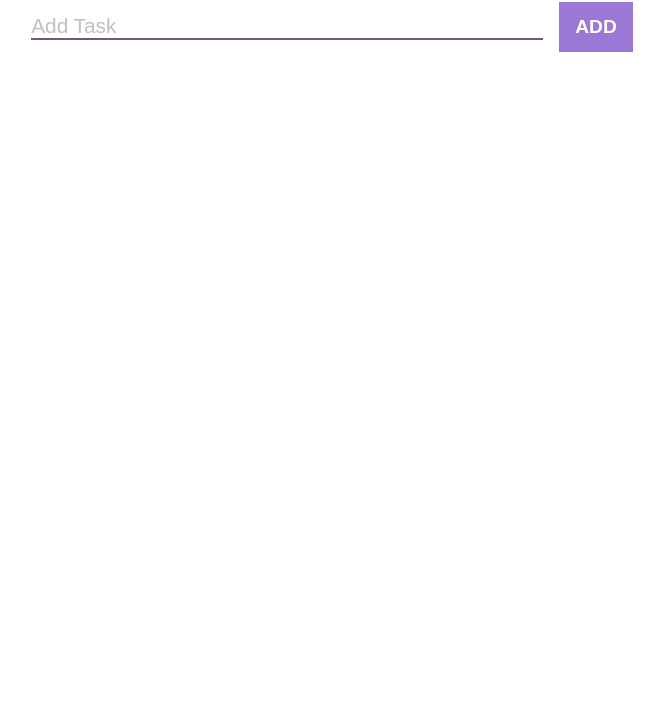
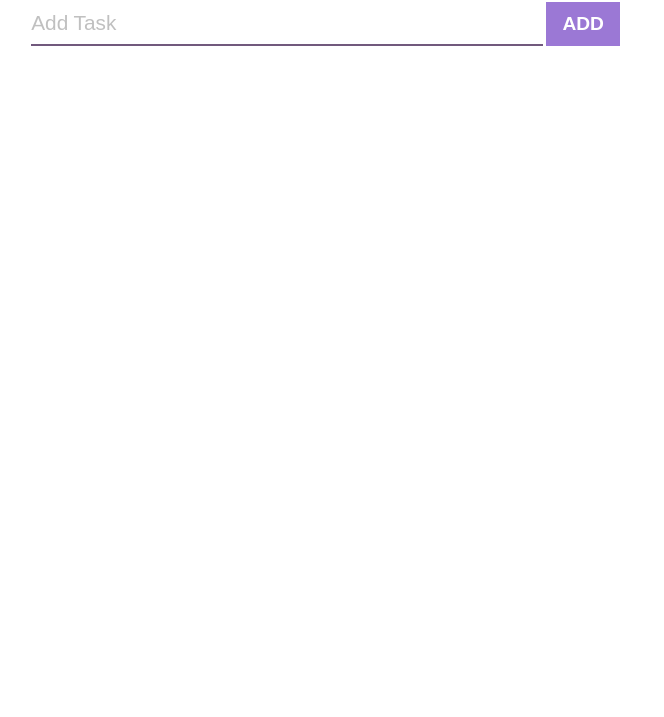
Before and after one commit to alzer7/To-Do-List, a plain HTML site: page index.html in a window 1280 px wide. Shown: the part 83-800 px from the top of the page, without its empty margins (316-980 px from the left). Drawn offline with Linux system fonts and the light colour scheme.

Commit message:
updated layout

```diff
--- a/style.css
+++ b/style.css
@@ -24,7 +24,7 @@ label {
 }
 
 #input-task {
-    margin: 12px 16px;
+    margin: 0 .2rem;
     border: none;
     border-bottom: 2px solid #71597d;
     width: 40vw;
```
